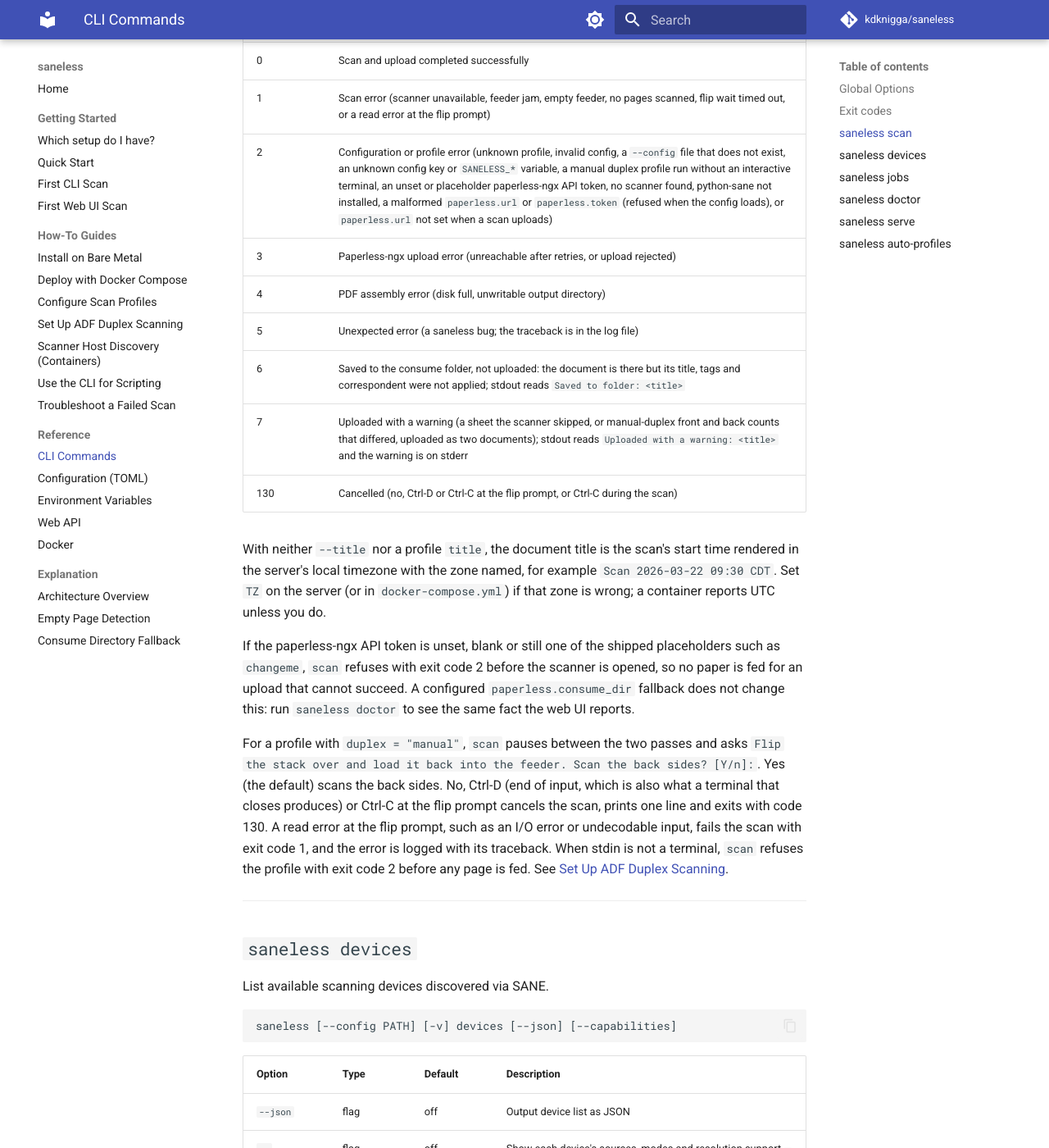
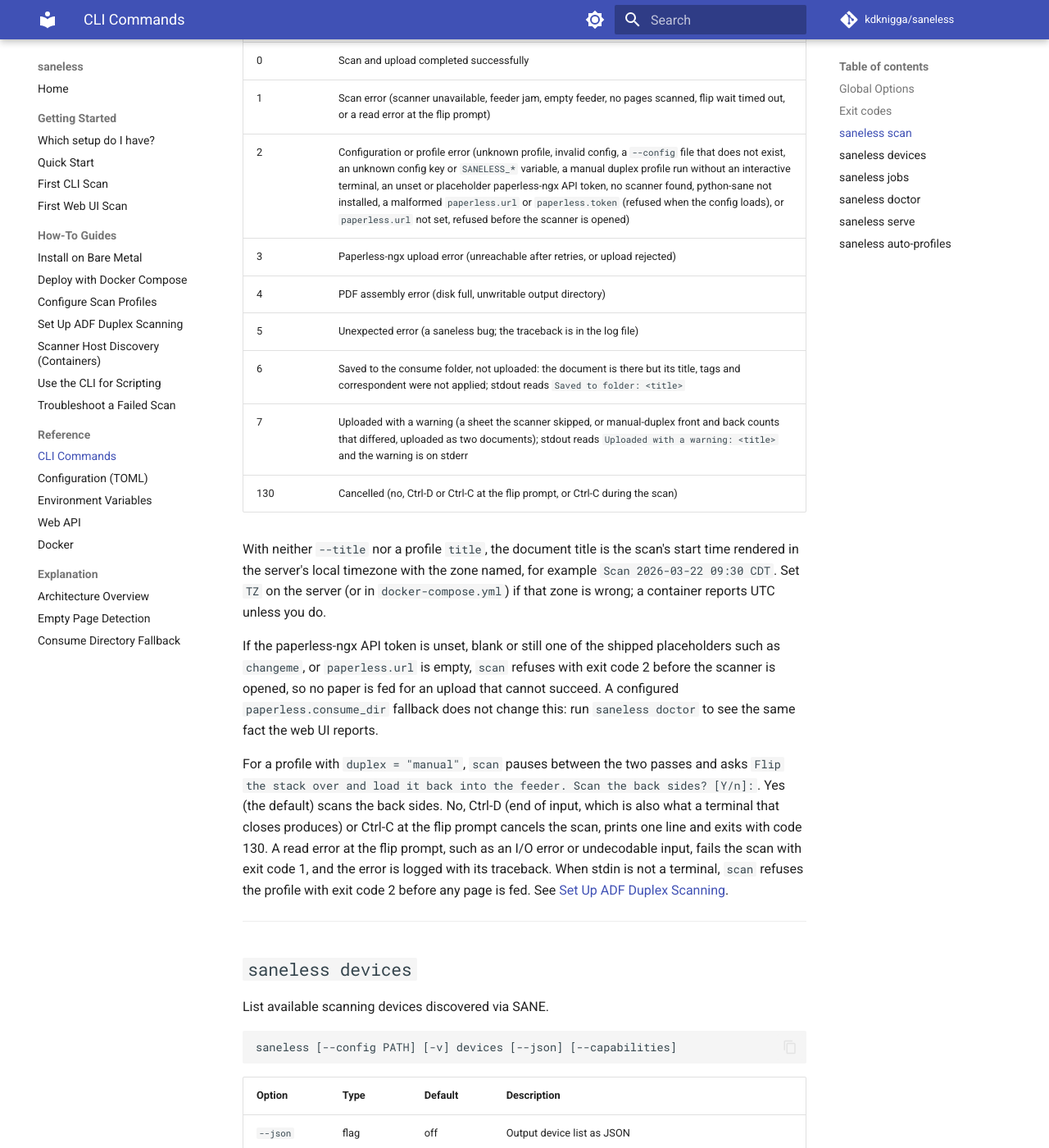
Before and after one commit to kdknigga/saneless, an MkDocs documentation site: the page built from docs/reference/cli-commands.md, in a window 1280 px wide and 1400 px high, scrolled down 2068 px. Shown: the whole window at 82% size. Built offline with MkDocs 1.6.1 and Material for MkDocs 9.7.7, drawn with Linux system fonts in a browser that asks for light colours; comment, search, counter and statistics services are not loaded; some of the changed text lies outside the part shown.

Commit message:
fix(39): WR-03 describe the unset-URL exit 2 as a pre-scan refusal
The exit-code tables still said an unset paperless.url exits 2 "when a
scan uploads".  saneless scan now refuses it before the scanner is
opened, so the CLI reference, the scripting guide and the troubleshooting
table say so, and the scan section names paperless.url beside the
placeholder token.

Co-Authored-By: Claude Opus 5.5 (1M context) <noreply@anthropic.com>
Claude-Session: https://claude.ai/code/session_013CxQxLcnRUSK9XY3SKundu

```diff
--- a/docs/reference/cli-commands.md
+++ b/docs/reference/cli-commands.md
@@ -21,7 +21,7 @@ Every command uses the same exit codes. Each failure prints one line to stderr,
 |------|---------|
 | 0 | Success |
 | 1 | Scan error: the scanner failed, the feeder was empty, no pages were scanned, or the flip wait timed out |
-| 2 | Configuration, profile or setup error: invalid config, unknown profile, python-sane not installed, the web server cannot start, a job database saneless cannot use (unreadable, or an unsupported schema), a malformed `paperless.url` or `paperless.token` (refused when the config loads), or `paperless.url` not set when a scan uploads |
+| 2 | Configuration, profile or setup error: invalid config, unknown profile, python-sane not installed, the web server cannot start, a job database saneless cannot use (unreadable, or an unsupported schema), a malformed `paperless.url` or `paperless.token` (refused when the config loads), or `paperless.url` not set when a scan is started |
 | 3 | Paperless-ngx error: unreachable after retries, or upload rejected |
 | 4 | PDF assembly error: the scanned pages could not be written as a PDF |
 | 5 | Unexpected error only: a saneless bug. The line names the exception type and the traceback is in the log file -- or, under `saneless serve`, in the stream, because a service writes no file |
@@ -52,7 +52,7 @@ saneless [--config PATH] [-v] scan [--title TEXT] [--profile NAME]
 |------|---------|
 | 0 | Scan and upload completed successfully |
 | 1 | Scan error (scanner unavailable, feeder jam, empty feeder, no pages scanned, flip wait timed out, or a read error at the flip prompt) |
-| 2 | Configuration or profile error (unknown profile, invalid config, a `--config` file that does not exist, an unknown config key or `SANELESS_*` variable, a manual duplex profile run without an interactive terminal, an unset or placeholder paperless-ngx API token, no scanner found, python-sane not installed, a malformed `paperless.url` or `paperless.token` (refused when the config loads), or `paperless.url` not set when a scan uploads) |
+| 2 | Configuration or profile error (unknown profile, invalid config, a `--config` file that does not exist, an unknown config key or `SANELESS_*` variable, a manual duplex profile run without an interactive terminal, an unset or placeholder paperless-ngx API token, no scanner found, python-sane not installed, a malformed `paperless.url` or `paperless.token` (refused when the config loads), or `paperless.url` not set, refused before the scanner is opened) |
 | 3 | Paperless-ngx upload error (unreachable after retries, or upload rejected) |
 | 4 | PDF assembly error (disk full, unwritable output directory) |
 | 5 | Unexpected error (a saneless bug; the traceback is in the log file) |
@@ -62,7 +62,7 @@ saneless [--config PATH] [-v] scan [--title TEXT] [--profile NAME]
 
 With neither `--title` nor a profile `title`, the document title is the scan's start time rendered in the server's local timezone with the zone named, for example `Scan 2026-03-22 09:30 CDT`. Set `TZ` on the server (or in `docker-compose.yml`) if that zone is wrong; a container reports UTC unless you do.
 
-If the paperless-ngx API token is unset, blank or still one of the shipped placeholders such as `changeme`, `scan` refuses with exit code 2 before the scanner is opened, so no paper is fed for an upload that cannot succeed. A configured `paperless.consume_dir` fallback does not change this: run `saneless doctor` to see the same fact the web UI reports.
+If the paperless-ngx API token is unset, blank or still one of the shipped placeholders such as `changeme`, or `paperless.url` is empty, `scan` refuses with exit code 2 before the scanner is opened, so no paper is fed for an upload that cannot succeed. A configured `paperless.consume_dir` fallback does not change this: run `saneless doctor` to see the same fact the web UI reports.
 
 For a profile with `duplex = "manual"`, `scan` pauses between the two passes and asks `Flip the stack over and load it back into the feeder. Scan the back sides? [Y/n]:`. Yes (the default) scans the back sides. No, Ctrl-D (end of input, which is also what a terminal that closes produces) or Ctrl-C at the flip prompt cancels the scan, prints one line and exits with code 130. A read error at the flip prompt, such as an I/O error or undecodable input, fails the scan with exit code 1, and the error is logged with its traceback. When stdin is not a terminal, `scan` refuses the profile with exit code 2 before any page is fed. See [Set Up ADF Duplex Scanning](../how-to/set-up-adf-duplex.md#manual-duplex).
 
```
Also changed, not shown: docs/how-to/cli-scripting.md (+1 -1 lines), docs/how-to/troubleshoot-a-failed-scan.md (+1 -1 lines).
